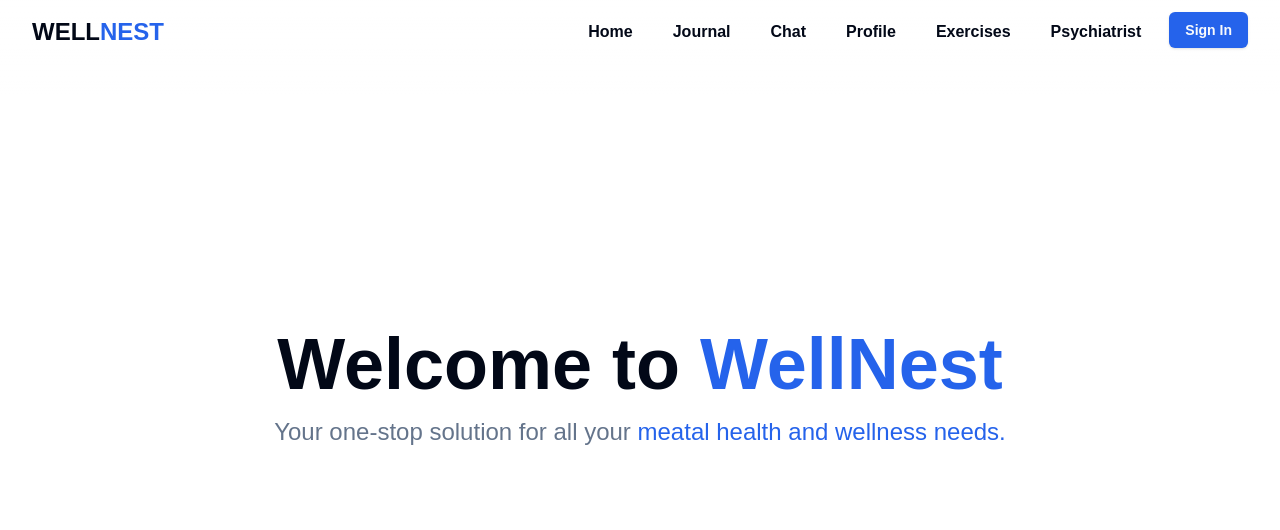
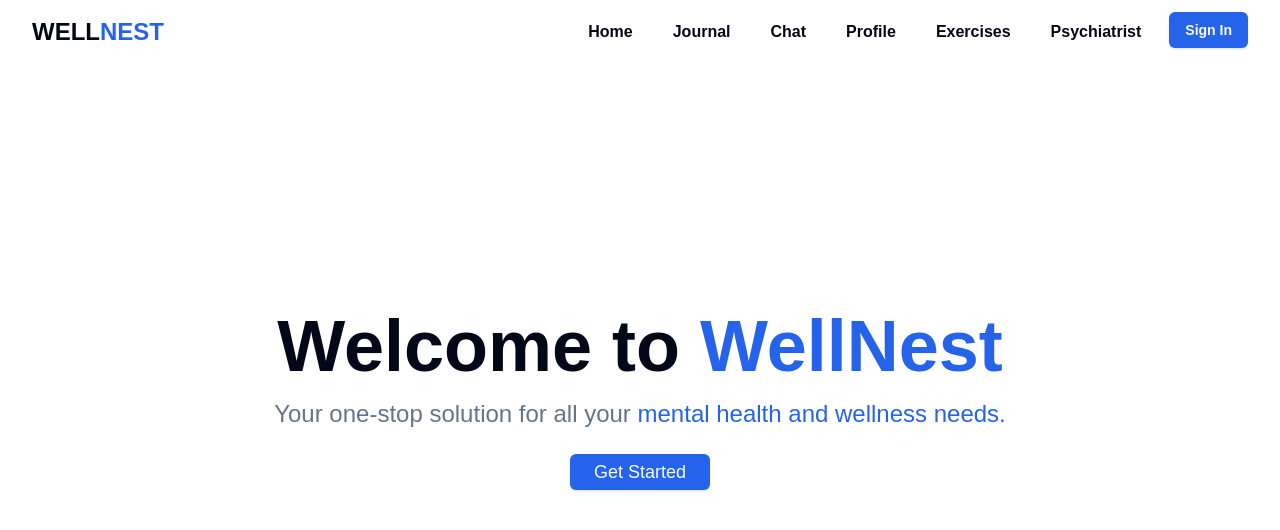
Before and after one commit to UthpalSuvarna/codemeet24, a Next.js app: page / in a window 1280 px wide. Shown: the top 530 px of the page. Built offline with nearby package versions, Linux system fonts and the light colour scheme; no server answers.

Commit message:
Refactor page component and navbar component
- Refactor the page component to include a background animation using the Framer Motion library.
- Update the navbar component to fix a broken link and improve the styling.

```diff
--- a/src/app/page.tsx
+++ b/src/app/page.tsx
@@ -1,23 +1,111 @@
-import Image from "next/image";
+'use client'
+
+import { useEffect, useRef } from "react";
+import { motion } from "framer-motion";
+import { Button } from "@/components/ui/button";
+
+// Function for creating background animation (like v0)
+function BackgroundAnimation() {
+  const canvasRef = useRef<HTMLCanvasElement>(null);
+
+  useEffect(() => {
+    const canvas = canvasRef.current;
+    const ctx = canvas?.getContext("2d");
+    let animationFrameId: number;
+
+    if (canvas && ctx) {
+      const width = canvas.width = window.innerWidth;
+      const height = canvas.height = window.innerHeight;
+
+      const particles: { x: number; y: number; r: number; dx: number; dy: number }[] = [];
+
+      // Create particles
+      for (let i = 0; i < 100; i++) {
+        particles.push({
+          x: Math.random() * width,
+          y: Math.random() * height,
+          r: Math.random() * 4 + 1,
+          dx: (Math.random() - 0.5) * 2,
+          dy: (Math.random() - 0.5) * 2,
+        });
+      }
+
+      const animate = () => {
+        ctx.clearRect(0, 0, width, height);
+
+        particles.forEach((p) => {
+          p.x += p.dx;
+          p.y += p.dy;
+
+          if (p.x < 0 || p.x > width) p.dx = -p.dx;
+          if (p.y < 0 || p.y > height) p.dy = -p.dy;
+
+          ctx.beginPath();
+          ctx.arc(p.x, p.y, p.r, 0, Math.PI * 2);
+          ctx.fillStyle = "rgba(255, 255, 255, 0.7)";
+          ctx.fill();
+          ctx.closePath();
+        });
+
+        animationFrameId = requestAnimationFrame(animate);
+      };
+
+      animate();
+    }
+
+    return () => cancelAnimationFrame(animationFrameId);
+  }, []);
+
+  return <canvas ref={canvasRef} className="absolute top-0 left-0 w-full h-full z-0" />;
+}
 
 export default function Home() {
   return (
-    <>
-      <div className="flex items-center justify-center h-screen text-center bg-background text-foreground overflow-hidden">
-        <div className="max-w-4xl p-4">
-          <h1 className="text-5xl md:text-7xl font-bold">
-            Welcome to{" "}
-            <span className="text-primary">
-              WellNest
-            </span>
-          </h1>
-          <p className="mt-4 text-xl md:text-2xl text-muted-foreground">
-            Your one-stop solution for all your <span className="text-primary">meatal health and wellness needs.</span>
-          </p>
-          <div className="mt-6">
-          </div>
-        </div>
+    <div className="relative flex items-center justify-center h-screen text-center bg-background text-foreground overflow-hidden">
+      {/* Background Animation */}
+      <BackgroundAnimation />
+
+      {/* Foreground Content */}
+      <div className="relative z-10 max-w-4xl p-4">
+        <motion.h1
+          className="text-5xl md:text-7xl font-bold"
+          initial={{ opacity: 0, y: -50 }}
+          animate={{ opacity: 1, y: 0 }}
+          transition={{ duration: 0.8, ease: "easeOut" }}
+        >
+          Welcome to{" "}
+          <motion.span
+            className="text-primary"
+            initial={{ opacity: 0, scale: 0.5 }}
+            animate={{ opacity: 1, scale: 1 }}
+            transition={{ duration: 0.8, delay: 0.5, ease: "easeOut" }}
+          >
+            WellNest
+          </motion.span>
+        </motion.h1>
+        <motion.p
+          className="mt-4 text-xl md:text-2xl text-muted-foreground"
+          initial={{ opacity: 0, y: 50 }}
+          animate={{ opacity: 1, y: 0 }}
+          transition={{ duration: 0.8, delay: 0.3, ease: "easeOut" }}
+        >
+          Your one-stop solution for all your <span className="text-primary">mental health and wellness needs.</span>
+        </motion.p>
+        <motion.div
+          className="mt-6"
+          initial={{ opacity: 0 }}
+          animate={{ opacity: 1 }}
+          transition={{ duration: 0.8, delay: 0.6 }}
+        >
+          <Button
+            className="px-6 py-2 text-lg"
+            whileHover={{ scale: 1.05 }}
+            whileTap={{ scale: 0.95 }}
+          >
+            Get Started
+          </Button>
+        </motion.div>
       </div>
-    </>
+    </div>
   );
 }
--- a/src/components/navbar/navbar.tsx
+++ b/src/components/navbar/navbar.tsx
@@ -21,11 +21,10 @@ export default function Navbar() {
 
                 <div className="container flex h-16 items-center justify-between px-4 sm:px-6 lg:px-8">
                     <div className="flex items-center gap-4">
-                        <Link href="#" className="flex items-center gap-2" prefetch={false}>
+                        <Link href="/" className="flex items-center gap-2" prefetch={false}>
                             <span className="font-extrabold text-2xl">
                                 WELL<span className="text-primary">NEST</span>
                             </span>
-
                         </Link>
                     </div>
                     <div className="flex items-center gap-4">
```
